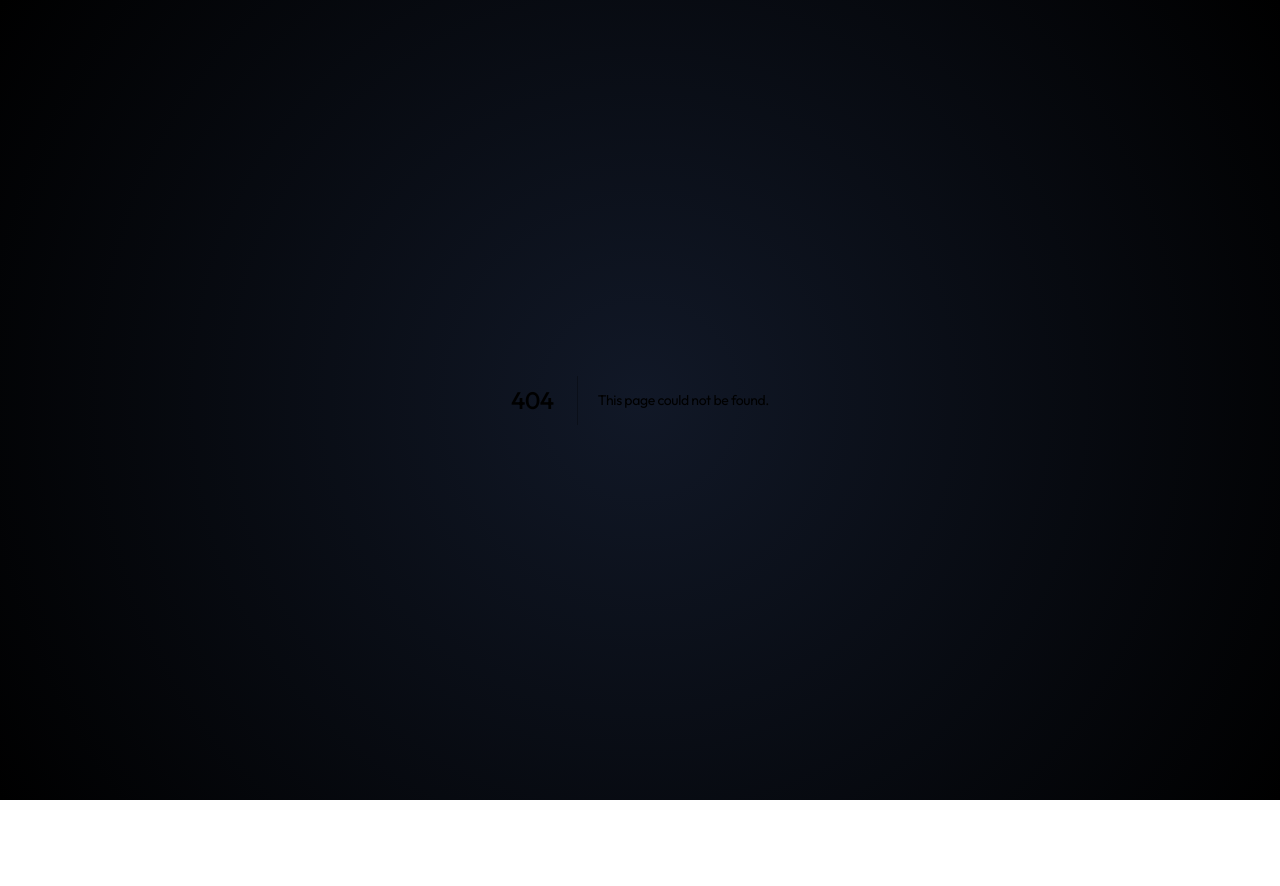
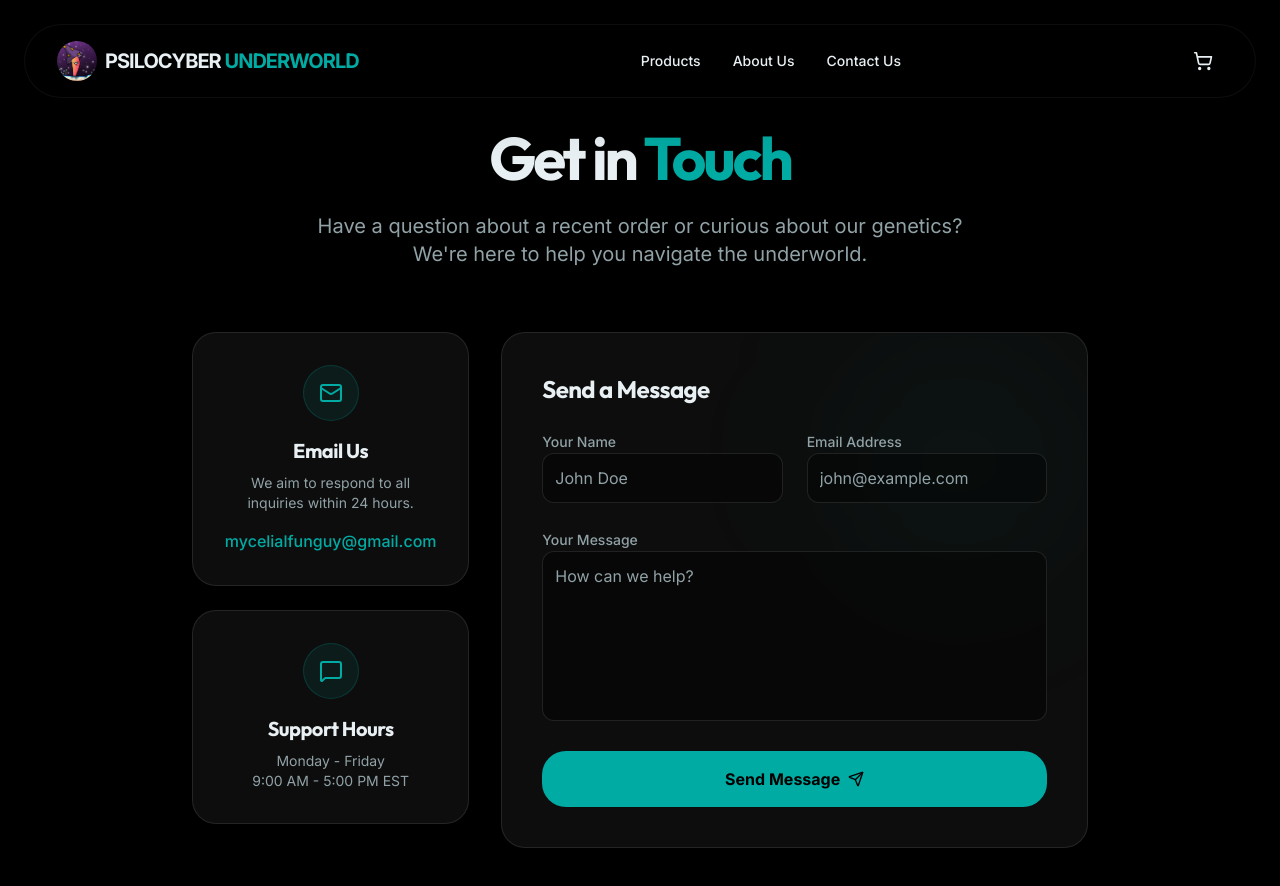
Before and after one commit to insid30ut/mycstore, a Next.js app: page /contact in a window 1280 px wide. Before the commit this address had no page. Shown: the top 886 px of the page. Before the commit the page ends 800 px from the top, so only its background shows below. Built offline with nearby package versions, Linux system fonts and the light colour scheme.

Commit message:
feat: implement storefront homepage, contact page, and navigation with Supabase integration

```diff
--- a/next.config.ts
+++ b/next.config.ts
@@ -7,6 +7,10 @@ const nextConfig: NextConfig = {
         protocol: "https",
         hostname: "images.unsplash.com",
       },
+      {
+        protocol: "https",
+        hostname: "pdcusnhrqkqbsdpbvfch.supabase.co",
+      },
     ],
   },
 };
--- /dev/null
+++ b/src/app/(storefront)/contact/page.tsx
@@ -0,0 +1,123 @@
+import { Metadata } from "next";
+import { Mail, MessageSquare, Send } from "lucide-react";
+
+export const metadata: Metadata = {
+  title: "Contact Us | Psilocyber Underworld",
+  description: "Get in touch with Psilocyber Underworld for any questions regarding our genetics or orders.",
+};
+
+export default function ContactPage() {
+  return (
+    <div className="min-h-screen pt-32 pb-24 px-6 bg-black">
+      <div className="container mx-auto max-w-4xl">
+        <div className="flex flex-col items-center text-center mb-16">
+          <h1 className="text-4xl md:text-6xl font-bold tracking-tighter mb-6">
+            Get in <span className="text-primary">Touch</span>
+          </h1>
+          <p className="text-lg md:text-xl text-muted-foreground max-w-2xl">
+            Have a question about a recent order or curious about our genetics? We're here to help you navigate the underworld.
+          </p>
+        </div>
+
+        <div className="grid grid-cols-1 md:grid-cols-3 gap-8">
+
+          {/* Contact Info Sidebar */}
+          <div className="col-span-1 space-y-6">
+            <div className="glass p-8 rounded-3xl border border-white/10 flex flex-col items-center text-center">
+              <div className="w-14 h-14 rounded-full bg-primary/10 flex items-center justify-center mb-4 border border-primary/20">
+                <Mail className="w-6 h-6 text-primary" />
+              </div>
+              <h3 className="text-xl font-bold mb-2">Email Us</h3>
+              <p className="text-sm text-muted-foreground mb-4">
+                We aim to respond to all inquiries within 24 hours.
+              </p>
+              <a href="mailto:mycelialfunguy@gmail.com" className="text-primary font-medium hover:underline">
+                mycelialfunguy@gmail.com
+              </a>
+            </div>
+
+            <div className="glass p-8 rounded-3xl border border-white/10 flex flex-col items-center text-center">
+              <div className="w-14 h-14 rounded-full bg-primary/10 flex items-center justify-center mb-4 border border-primary/20">
+                <MessageSquare className="w-6 h-6 text-primary" />
+              </div>
+              <h3 className="text-xl font-bold mb-2">Support Hours</h3>
+              <p className="text-sm text-muted-foreground">
+                Monday - Friday<br />
+                9:00 AM - 5:00 PM EST
+              </p>
+            </div>
+          </div>
+
+          {/* Contact Form */}
+          <div className="col-span-1 md:col-span-2">
+            <div className="glass p-8 md:p-10 rounded-3xl border border-white/10 relative overflow-hidden h-full">
+              {/* Subtle background glow */}
+              <div className="absolute top-0 right-0 w-64 h-64 bg-primary/5 rounded-full blur-[80px] -z-10" />
+
+              <h2 className="text-2xl font-bold mb-6">Send a Message</h2>
+
+              <form
+                action="https://formsubmit.co/mycelialfunguy@gmail.com"
+                method="POST"
+                className="space-y-6 relative z-10"
+              >
+                {/* FormSubmit Configuration */}
+                <input type="hidden" name="_subject" value="New Contact Form Submission - Psilocyber" />
+                <input type="hidden" name="_captcha" value="false" />
+
+                <div className="grid grid-cols-1 md:grid-cols-2 gap-6">
+                  <div className="space-y-2">
+                    <label htmlFor="name" className="text-sm font-medium text-muted-foreground">Your Name</label>
+                    <input
+                      type="text"
+                      id="name"
+                      name="name"
+                      required
+                      className="w-full bg-black/40 border border-white/10 rounded-md p-3 text-white placeholder-muted-foreground focus:ring-1 focus:ring-primary outline-none transition-all"
+                      placeholder="John Doe"
+                    />
+                  </div>
+
+                  <div className="space-y-2">
+                    <label htmlFor="email" className="text-sm font-medium text-muted-foreground">Email Address</label>
+                    <input
+                      type="email"
+                      id="email"
+                      name="email"
+                      required
+                      className="w-full bg-black/40 border border-white/10 rounded-md p-3 text-white placeholder-muted-foreground focus:ring-1 focus:ring-primary outline-none transition-all"
+                      placeholder="john@example.com"
+                    />
+                  </div>
+                </div>
+
+                <div className="space-y-2">
+                  <label htmlFor="message" className="text-sm font-medium text-muted-foreground">Your Message</label>
+                  <textarea
+                    id="message"
+                    name="message"
+                    rows={6}
+                    required
+                    className="w-full bg-black/40 border border-white/10 rounded-md p-3 text-white placeholder-muted-foreground focus:ring-1 focus:ring-primary outline-none transition-all resize-none"
+                    placeholder="How can we help?"
+                  />
+                </div>
+
+                <button
+                  type="submit"
+                  className="w-full group relative inline-flex items-center justify-center px-8 py-4 font-bold text-black bg-primary rounded-xl overflow-hidden transition-all hover:scale-[1.02] hover:shadow-[0_0_20px_rgba(16,185,129,0.4)]"
+                >
+                  <span className="relative z-10 flex items-center gap-2">
+                    Send Message
+                    <Send className="w-4 h-4 transition-transform group-hover:translate-x-1" />
+                  </span>
+                </button>
+              </form>
+            </div>
+          </div>
+
+        </div>
+      </div>
+    </div>
+  );
+}
--- a/src/app/(storefront)/page.tsx
+++ b/src/app/(storefront)/page.tsx
@@ -18,9 +18,19 @@ export default async function Home() {
     .order("created_at", { ascending: false })
     .limit(4);
 
+  const products = (featuredProducts || []).map((p: any) => ({
+    id: p.id,
+    name: p.name,
+    description: p.description,
+    price: p.price,
+    category: p.category,
+    metadata: p.metadata,
+    image: p.product_images?.[0]?.url || "https://images.unsplash.com/photo-1594950195709-a14f66c242d7?q=80&w=800&auto=format&fit=crop",
+  }));
+
   return (
     <main className="min-h-screen bg-black">
-      <HomeContent featuredProducts={featuredProducts || []} />
+      <HomeContent featuredProducts={products} />
     </main>
   );
 }
--- a/src/components/navbar.tsx
+++ b/src/components/navbar.tsx
@@ -37,7 +37,7 @@ export function Navbar() {
               About Us
             </Link>
             <Link href="/contact" className="text-sm font-medium hover:text-primary transition-colors">
-              Support
+              Contact Us
             </Link>
           </div>
 
```
